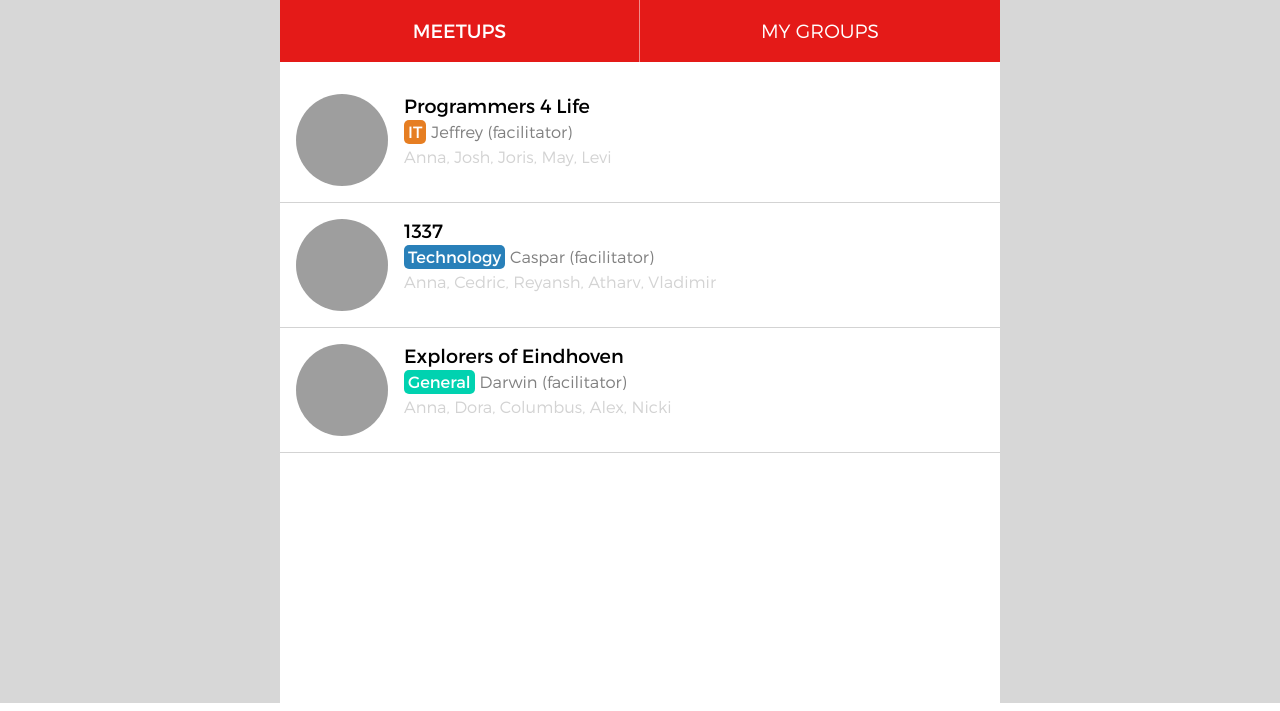
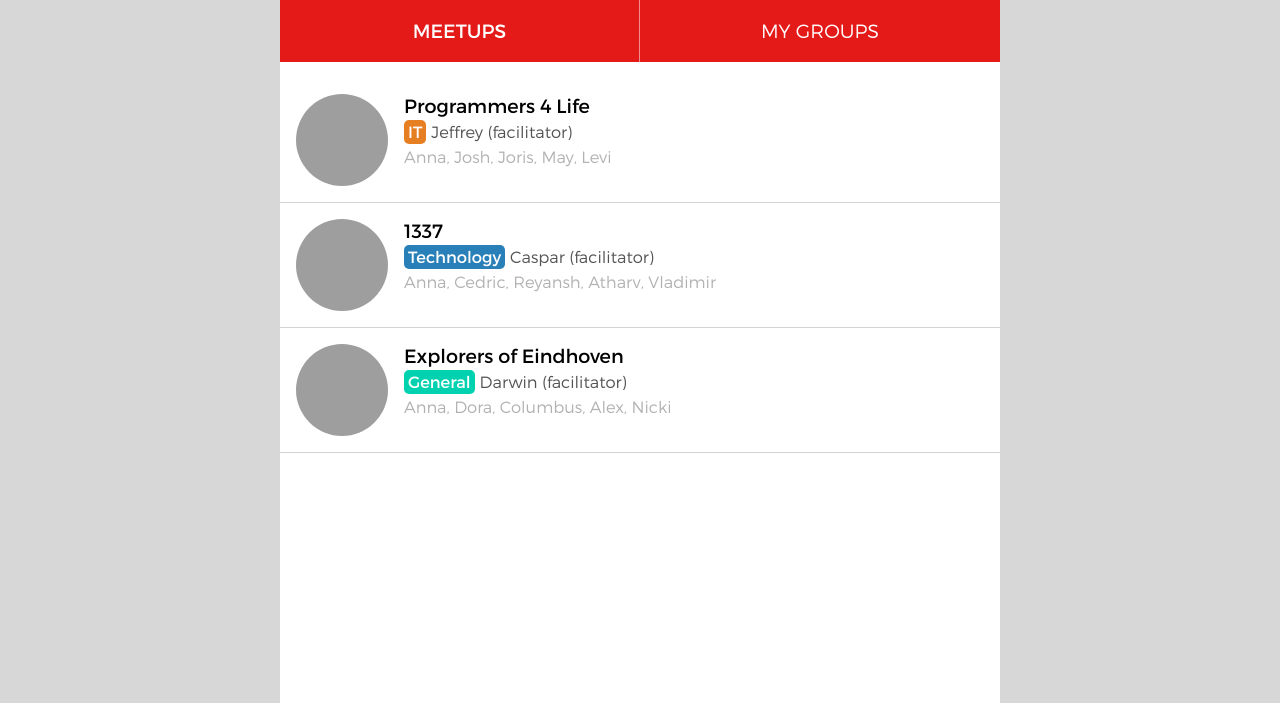
Before and after one commit to UPLYNXED/UDIT, a PHP site: page /group.php in a window 1280 px wide. Shown: the part 97-808 px from the top of the page. Run offline with PHP 8.4, Linux system fonts and the light colour scheme; some libraries are stand-ins or nearby versions; grey boxes are pictures that could not be loaded.

Commit message:
Slight color tweak

```diff
--- a/assets/style.css
+++ b/assets/style.css
@@ -898,13 +898,13 @@ table {
 		}
 
 		.vacancyDate {
-			color: gray;
+			color: rgb(84, 84, 84);
 			font-size: 0.85em;
 			font-family: 'montserratlight';
 		}
 
 		.livingScreen p {
-			color: lightgray;
+			color: rgb(178, 178, 178);
 			font-size: 0.85em;
 			font-family: 'montserratlight';
 		}
```
